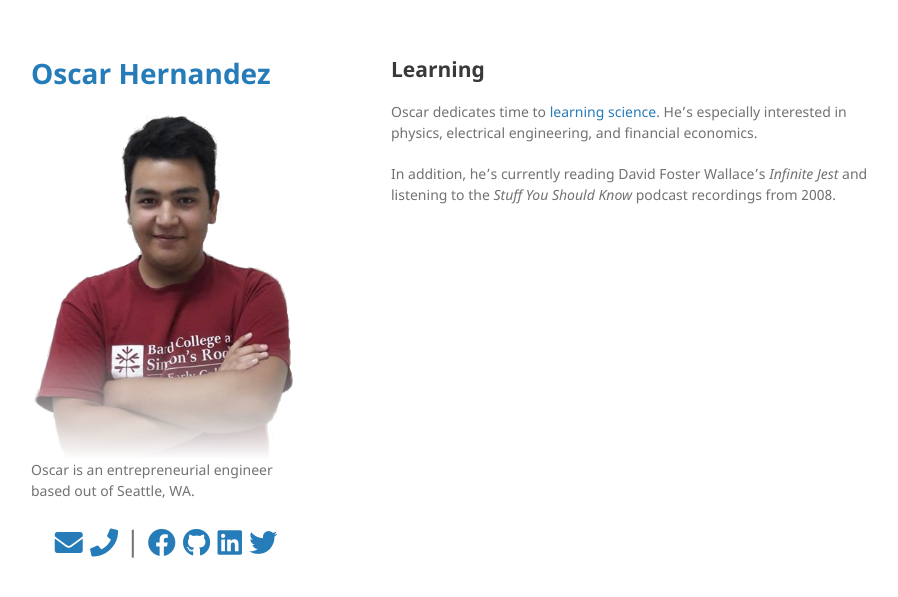
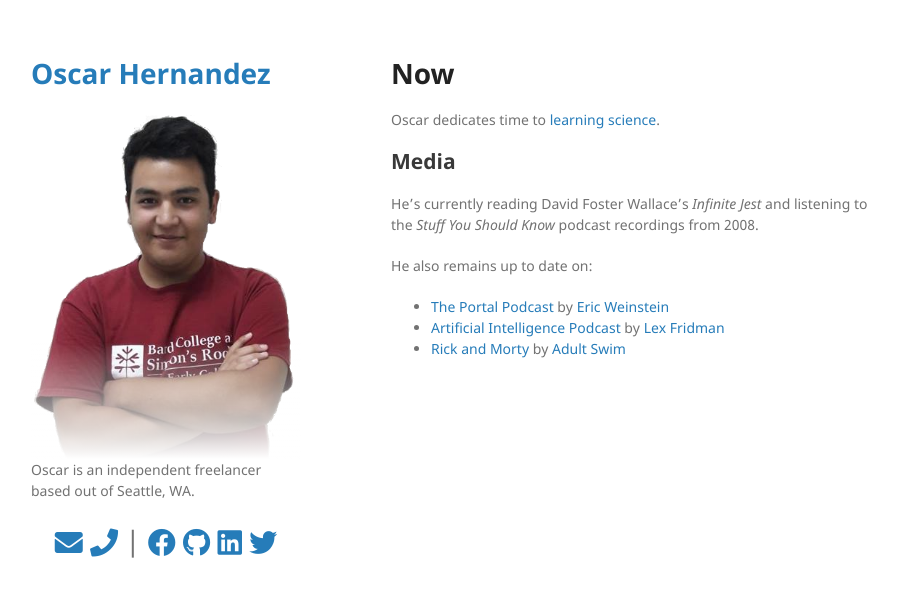
Before and after one commit to mathemonads/mathemonads.github.io, a Jekyll site: the page built from blog/bio/now.md, in a window 1280 px wide. Shown: the top 597 px of the page, without its empty margins (179-1077 px from the left). Built offline with Jekyll 4.4.1, drawn with Linux system fonts in a browser that asks for light colours; nearby versions of some CDN libraries.

Commit message:
general update

```diff
--- a/_config.yml
+++ b/_config.yml
@@ -1,6 +1,6 @@
 title: Oscar Hernandez
 logo: /assets/img/logo.png
-description: Oscar is an entrepreneurial engineer based out of Seattle, WA.
+description: Oscar is an independent freelancer based out of Seattle, WA.
 email: 98Hernandez.Oscar@gmail.com
 show_downloads: true
 google_analytics:
--- a/blog/bio/now.md
+++ b/blog/bio/now.md
@@ -3,8 +3,16 @@ title: Now
 layout: default
 ---
 
-## Learning
+# Now
+
 Oscar dedicates time to [learning](/portfolio/courses.html "learn") [science](/blog/science.html "formal, natural, and applied sciences").
-He's especially interested in physics, electrical engineering, and financial economics.
 
-In addition, he's currently reading David Foster Wallace's _Infinite Jest_ and listening to the _Stuff You Should Know_ podcast recordings from 2008.
+## Media
+
+He's currently reading David Foster Wallace's _Infinite Jest_ and listening to the _Stuff You Should Know_ podcast recordings from 2008.
+
+He also remains up to date on:
+
+- [The Portal Podcast](https://ericweinstein.org/ "The Portal Podcast") by [Eric Weinstein](https://www.youtube.com/playlist?list=PLq9jO8fmlPee9ezOraOHAJ3g9Zh3V2F2G "Eric Weinstein")
+- [Artificial Intelligence Podcast](https://www.youtube.com/playlist?list=PLrAXtmErZgOdP_8GztsuKi9nrraNbKKp4 "Artificial Intelligence Podcast") by [Lex Fridman](https://lexfridman.com/ai/ "Lex Fridman: AI Podcast")
+- [Rick and Morty](https://rickandmorty.com/ "Rick and Morty") by [Adult Swim](https://www.adultswim.com/videos/rick-and-morty/ "Adult Swim: Rick and Morty")
```
Also changed, not shown: blog/science.md (+8 -1 lines), index.md (+1 -1 lines), portfolio/courses.md (+0 -6 lines).
